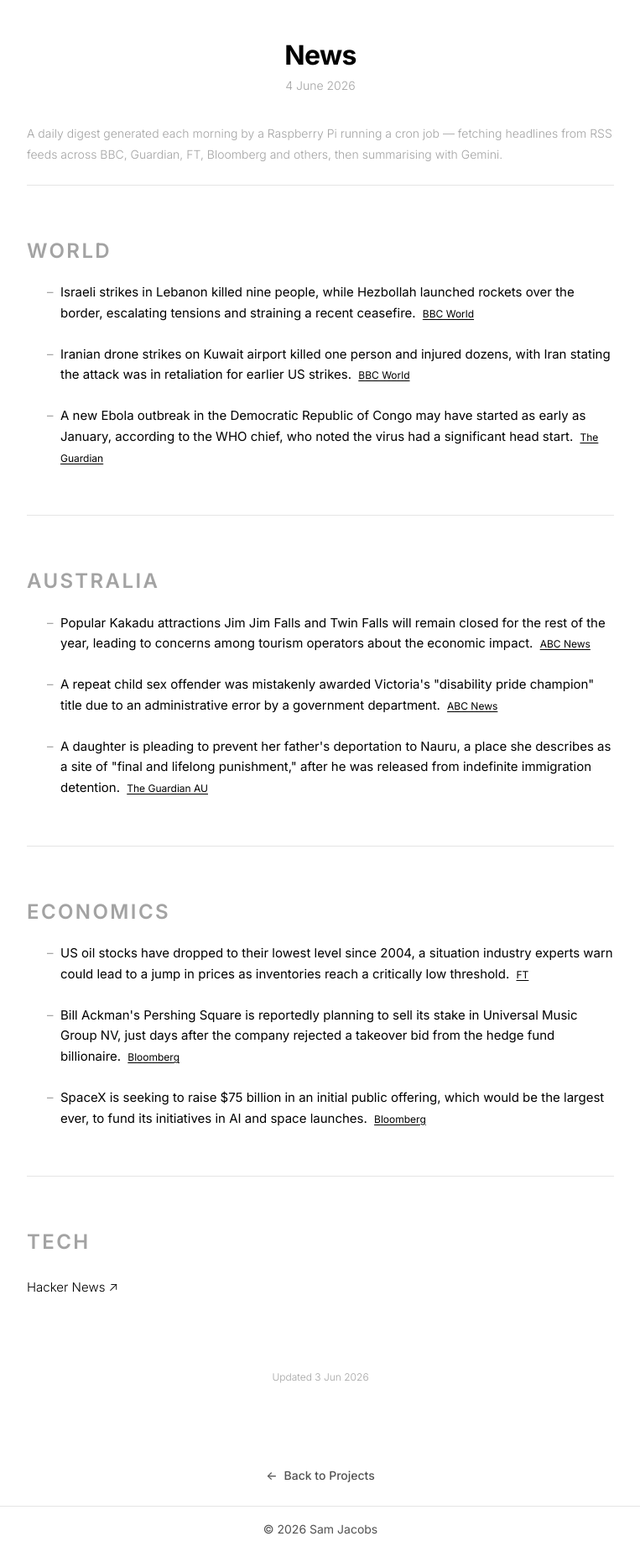
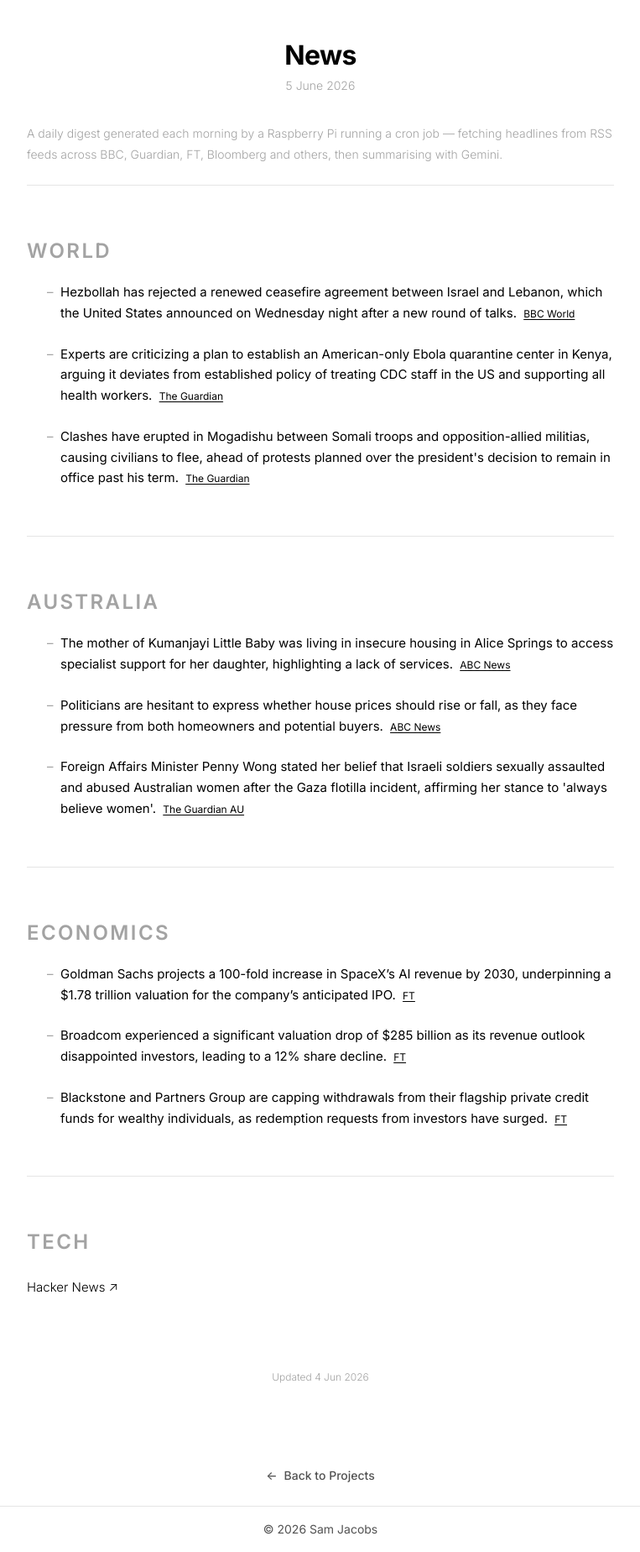
Before and after one commit to s-jac/s-jac.github.io, a Jekyll site: the page built from projects/news.html, in a window 1280 px wide. Shown: the whole page at 84% size, without its empty margins (258-1021 px from the left). Built offline with Jekyll 4.4.1, drawn with Linux system fonts in a browser that asks for light colours.

Commit message:
daily news update 5 June 2026

```diff
--- a/_data/news.json
+++ b/_data/news.json
@@ -1,22 +1,22 @@
 {
-  "date": "4 June 2026",
-  "generated_at": "2026-06-03T21:00:27.923201+00:00",
+  "date": "5 June 2026",
+  "generated_at": "2026-06-04T21:00:26.828562+00:00",
   "sections": [
     {
       "heading": "World",
       "bullets": [
         {
-          "text": "Israeli strikes in Lebanon killed nine people, while Hezbollah launched rockets over the border, escalating tensions and straining a recent ceasefire.",
+          "text": "Hezbollah has rejected a renewed ceasefire agreement between Israel and Lebanon, which the United States announced on Wednesday night after a new round of talks.",
           "source": "BBC World",
           "url": "https://www.bbc.com/news/world"
         },
         {
-          "text": "Iranian drone strikes on Kuwait airport killed one person and injured dozens, with Iran stating the attack was in retaliation for earlier US strikes.",
-          "source": "BBC World",
-          "url": "https://www.bbc.com/news/world"
+          "text": "Experts are criticizing a plan to establish an American-only Ebola quarantine center in Kenya, arguing it deviates from established policy of treating CDC staff in the US and supporting all health workers.",
+          "source": "The Guardian",
+          "url": "https://www.theguardian.com"
         },
         {
-          "text": "A new Ebola outbreak in the Democratic Republic of Congo may have started as early as January, according to the WHO chief, who noted the virus had a significant head start.",
+          "text": "Clashes have erupted in Mogadishu between Somali troops and opposition-allied militias, causing civilians to flee, ahead of protests planned over the president's decision to remain in office past his term.",
           "source": "The Guardian",
           "url": "https://www.theguardian.com"
         }
@@ -26,17 +26,17 @@
       "heading": "Australia",
       "bullets": [
         {
-          "text": "Popular Kakadu attractions Jim Jim Falls and Twin Falls will remain closed for the rest of the year, leading to concerns among tourism operators about the economic impact.",
+          "text": "The mother of Kumanjayi Little Baby was living in insecure housing in Alice Springs to access specialist support for her daughter, highlighting a lack of services.",
           "source": "ABC News",
           "url": "https://www.abc.net.au/news"
         },
         {
-          "text": "A repeat child sex offender was mistakenly awarded Victoria's \"disability pride champion\" title due to an administrative error by a government department.",
+          "text": "Politicians are hesitant to express whether house prices should rise or fall, as they face pressure from both homeowners and potential buyers.",
           "source": "ABC News",
           "url": "https://www.abc.net.au/news"
         },
         {
-          "text": "A daughter is pleading to prevent her father's deportation to Nauru, a place she describes as a site of \"final and lifelong punishment,\" after he was released from indefinite immigration detention.",
+          "text": "Foreign Affairs Minister Penny Wong stated her belief that Israeli soldiers sexually assaulted and abused Australian women after the Gaza flotilla incident, affirming her stance to 'always believe women'.",
           "source": "The Guardian AU",
           "url": "https://www.theguardian.com/au"
         }
@@ -46,19 +46,19 @@
       "heading": "Economics",
       "bullets": [
         {
-          "text": "US oil stocks have dropped to their lowest level since 2004, a situation industry experts warn could lead to a jump in prices as inventories reach a critically low threshold.",
+          "text": "Goldman Sachs projects a 100-fold increase in SpaceX’s AI revenue by 2030, underpinning a $1.78 trillion valuation for the company’s anticipated IPO.",
           "source": "FT",
           "url": "https://www.ft.com"
         },
         {
-          "text": "Bill Ackman's Pershing Square is reportedly planning to sell its stake in Universal Music Group NV, just days after the company rejected a takeover bid from the hedge fund billionaire.",
-          "source": "Bloomberg",
-          "url": "https://www.bloomberg.com/markets"
+          "text": "Broadcom experienced a significant valuation drop of $285 billion as its revenue outlook disappointed investors, leading to a 12% share decline.",
+          "source": "FT",
+          "url": "https://www.ft.com"
         },
         {
-          "text": "SpaceX is seeking to raise $75 billion in an initial public offering, which would be the largest ever, to fund its initiatives in AI and space launches.",
-          "source": "Bloomberg",
-          "url": "https://www.bloomberg.com/markets"
+          "text": "Blackstone and Partners Group are capping withdrawals from their flagship private credit funds for wealthy individuals, as redemption requests from investors have surged.",
+          "source": "FT",
+          "url": "https://www.ft.com"
         }
       ]
     }
```
